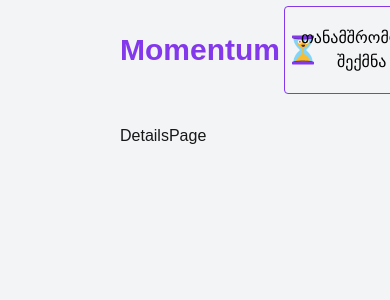
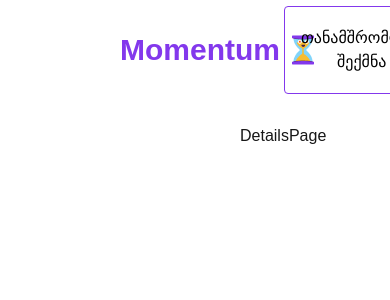
Before and after one commit to LashaGamgoneishvili/momentum, a Next.js app: page /details in a window 390 px wide. Shown: the top 300 px of the page. Built offline with nearby package versions, Linux system fonts and the light colour scheme; no server answers.

Commit message:
added correct background and made landing semi responsive

```diff
--- a/src/app/components/Header.tsx
+++ b/src/app/components/Header.tsx
@@ -8,8 +8,7 @@ import { useState } from "react";
 function Header() {
   const [showCreateEmployee, setShowCreateEmployee] = useState(false);
   return (
-    <>
-      <header className="relative z-100 flex justify-between items-center h-[100px] bg-gray-100 px-[120px] w-full ">
+      <header className="relative z-100 flex justify-between items-center max-w-[1920px] mx-auto h-[100px] px-[120px] w-full">
         <Link
           href="/"
           // onClick={() => (setTimeout(() => window.location.reload()), 2000)}
@@ -19,7 +18,7 @@ function Header() {
           <Image src={Hourglass} alt="logo" className="object-contain" />
         </Link>
 
-        <div className="flex gap-10">
+        <div className="flex gap-[40px]">
           <button
             className="text-black border-1 border-[#8338EC]  px-4 py-2 rounded cursor-pointer"
             onClick={() => setShowCreateEmployee((prev: boolean) => !prev)}
@@ -39,7 +38,6 @@ function Header() {
           <CreateEmployee setShowCreateEmployee={setShowCreateEmployee} />
         )}
       </header>
-    </>
   );
 }
 
--- a/src/app/create-new-task/page.tsx
+++ b/src/app/create-new-task/page.tsx
@@ -133,7 +133,7 @@ export default function CreateNewTask() {
   }, []);
 
   return (
-    <div className="flex flex-col gap-[25px] w-full px-[118px] py-10 bg-white text-[#212529] ">
+    <div className="flex flex-col gap-[25px] w-full px-[118px] py-10 text-[#212529] ">
       <h1 className="text-[34px] w-full font-semibold ">
         შექმენი ახალი დავალება
       </h1>
--- a/src/app/details/[id]/page.tsx
+++ b/src/app/details/[id]/page.tsx
@@ -9,7 +9,7 @@ async function DetailsPage({ params: { id } }: MainProps) {
   console.log("Task-Task", task);
 
   return (
-    <div className="min-h-screen bg-gray-100 p-6 px-[120px] w-full">
+    <div className="min-h-screen p-6 px-[120px] w-full">
       <div className="flex">
         <div className="flex flex-col gap-[63px] ">
           <div className="flex gap-3 mb-4">
--- a/src/app/details/page.tsx
+++ b/src/app/details/page.tsx
@@ -1,6 +1,6 @@
 function Details() {
   return (
-    <div className="min-h-screen bg-gray-100 p-6 px-[120px] ">
+    <div className="min-h-screen p-6 px-[120px] ">
       <h1>DetailsPage</h1>
     </div>
   );
--- a/src/app/globals.css
+++ b/src/app/globals.css
@@ -6,6 +6,7 @@
 }
 
 @theme inline {
+  --breakpoint-xl: 1800px;
   --color-background: var(--background);
   --color-foreground: var(--foreground);
   --color-backdrop-modal: #0d0f1026;
--- a/src/app/layout.tsx
+++ b/src/app/layout.tsx
@@ -27,11 +27,13 @@ export default function RootLayout({
   return (
     <html lang="en">
       <body
-        className={`${geistSans.variable} ${geistMono.variable}  max-w-[1920px] antialiased`}
+        className={`${geistSans.variable} ${geistMono.variable} w-full flex flex-col justify-center items-center antialiased`}
       >
         <FilterProvider>
           <Header />
+          <main className="max-w-[1920px] w-full  mx-auto px-[120px]" >
           {children}
+          </main>
         </FilterProvider>
       </body>
     </html>
--- a/src/app/page.tsx
+++ b/src/app/page.tsx
@@ -15,8 +15,8 @@ export default async function TaskBoard() {
   const employees: Employee[] = await getAllEmployees();
 
   return (
-    <div className="min-h-screen bg-gray-100  p-6 px-[120px] w-fll ">
-      <div className=" mx-auto">
+    <div className="min-h-screen py-6 w-full ">
+      <div className=" mx-auto w-full">
         <div className="w-full">
           <h2 className="text-[#212529] font-bold text-[34px] mb-12">
             დავალების ვერდი
@@ -28,7 +28,7 @@ export default async function TaskBoard() {
           dep={department}
           employees={employees}
         />
-        <div className="grid grid-cols-4 gap-[52px]">
+        <div className="flex flex-wrap justify-between w-full max-xl:justify-center max-xl:gap-[52px]">
           {statuses.map((status: Status) => (
             <div key={status.id} className="flex flex-col gap-6 w-[381px]">
               <h2
```
